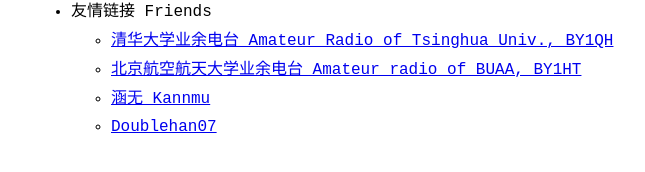
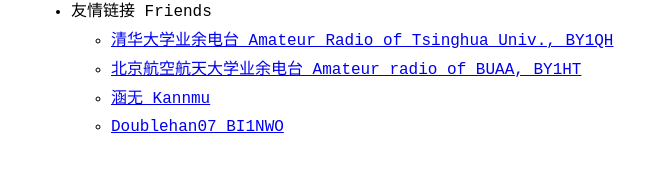
Before and after one commit to Yurihou/yurihou.github.io, a Jekyll site: the page built from index.md, in a window 1280 px wide. Shown: the part 467-639 px from the top of the page, without its empty margins (289-934 px from the left). Built offline with Jekyll 4.4.1, drawn with Linux system fonts in a browser that asks for light colours.

Commit message:
Update menu.yml

```diff
--- a/_data/menu.yml
+++ b/_data/menu.yml
@@ -29,5 +29,5 @@ entries:
         url: https://www.qrz.com/db/BY1HT
       - title: 涵无 Kannmu
         url: https://kannmu.github.io/
-      - title: Doublehan07
+      - title: Doublehan07 BI1NWO
         url: https://doublehan07.github.io/
```
